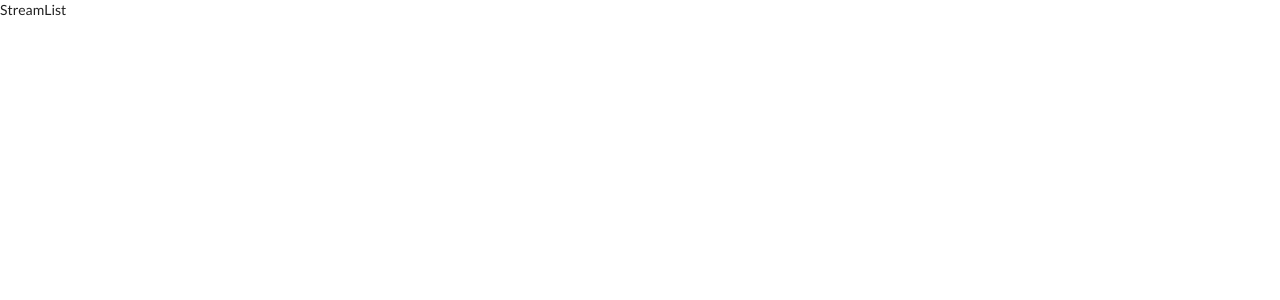
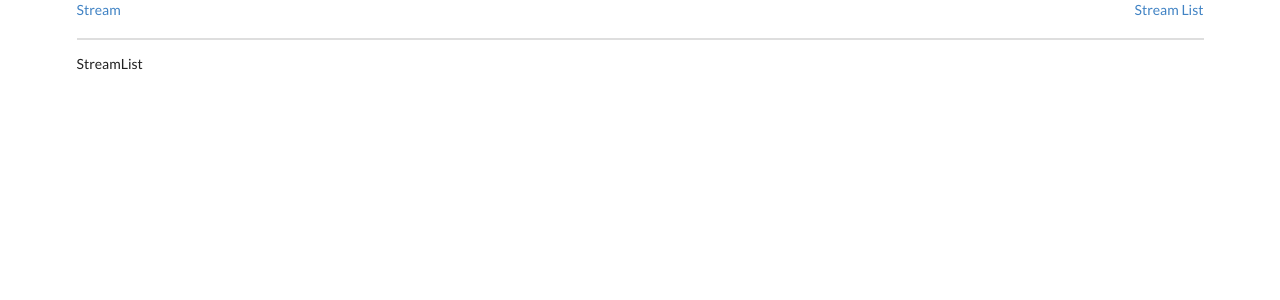
Before and after one commit to RadoslavIliev89/stream-app-project, a JavaScript app in the folder client/: page / in a window 1280 px wide. Shown: the top 300 px of the page. Built offline with nearby package versions, Linux system fonts and the light colour scheme.

Commit message:
Added header

```diff
--- a/client/src/components/App.js
+++ b/client/src/components/App.js
@@ -5,13 +5,15 @@
 import StreamEdit from './Streams/StreamEdit';
 import StreamList from './Streams/StreamList';
 import StreamShow from './Streams/StreamShow';
+import Header from './Header';
 
 
 const App =()=>{
 return(
-    <div>
+    <div className="ui container">
         <BrowserRouter>
         <div>
+        <Header/>
             <Route path="/" exact component={StreamList}/>
             <Route path="/streams/new"  component={StreamCreate}/>
             <Route path="/streams/edit"  component={StreamEdit}/>
--- /dev/null
+++ b/client/src/components/Header.js
@@ -0,0 +1,14 @@
+import { Link } from 'react-router-dom'
+
+
+const Header = () => {
+    return (
+        <div className="ui secondary pointing menu">
+            <Link to="/">Stream</Link>
+            <div className="right menu">
+                <Link to="/">Stream List</Link>
+            </div>
+        </div>
+    );
+}
+export default Header;
```
